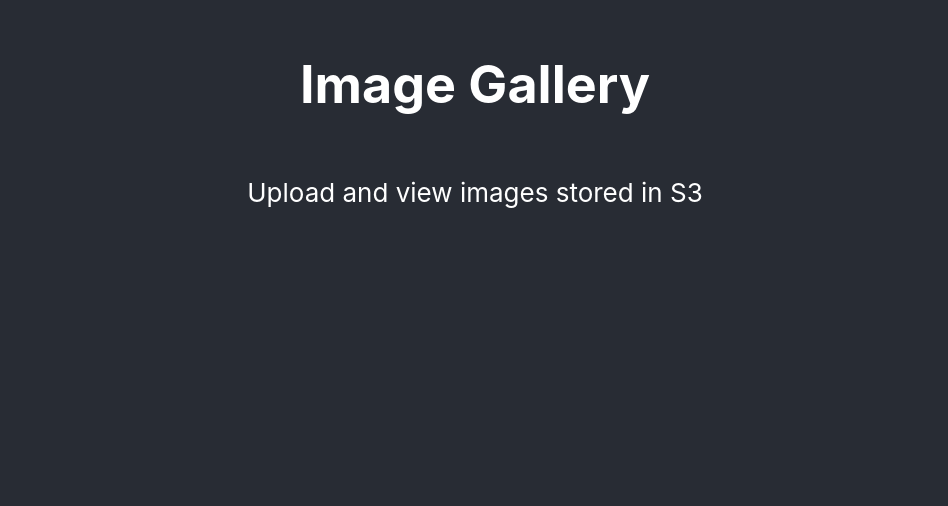
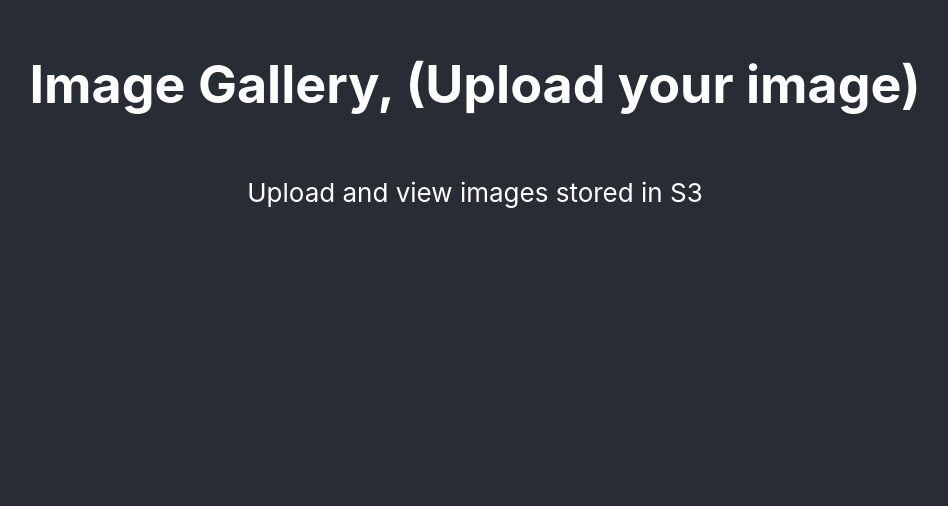
Before and after one commit to Abynahisblue/aws-java-react-app, a React (Create React App) app in the folder webapp-frontend/: page / in a window 1280 px wide. Shown: the part 294-800 px from the top of the page, without its empty margins (165-1113 px from the left). Built offline with nearby package versions, Linux system fonts and the light colour scheme; no server answers.

Commit message:
update header

```diff
--- a/webapp-frontend/src/App.js
+++ b/webapp-frontend/src/App.js
@@ -10,7 +10,7 @@
   const [currentPage, setCurrentPage] = useState(0);
   const [totalPages, setTotalPages] = useState(0);
 
-  const apiEndpoint = 'http://webapp-prod-alb-1582454515.eu-central-1.elb.amazonaws.com'; // API is served from the same origin
+  const apiEndpoint = 'http://webapp-prod-alb-1582454515.eu-central-1.elb.amazonaws.com' || 'http://localhost:8080'; // API is served from the same origin
 
   const fetchImages = async () => {
     try {
@@ -65,7 +65,7 @@
   return (
       <div className="App">
         <header className="App-header">
-          <h1>Image Gallery</h1>
+          <h1>Image Gallery, (Upload your image)</h1>
           <p>Upload and view images stored in S3</p>
         </header>
         <div className="upload-section">
```
